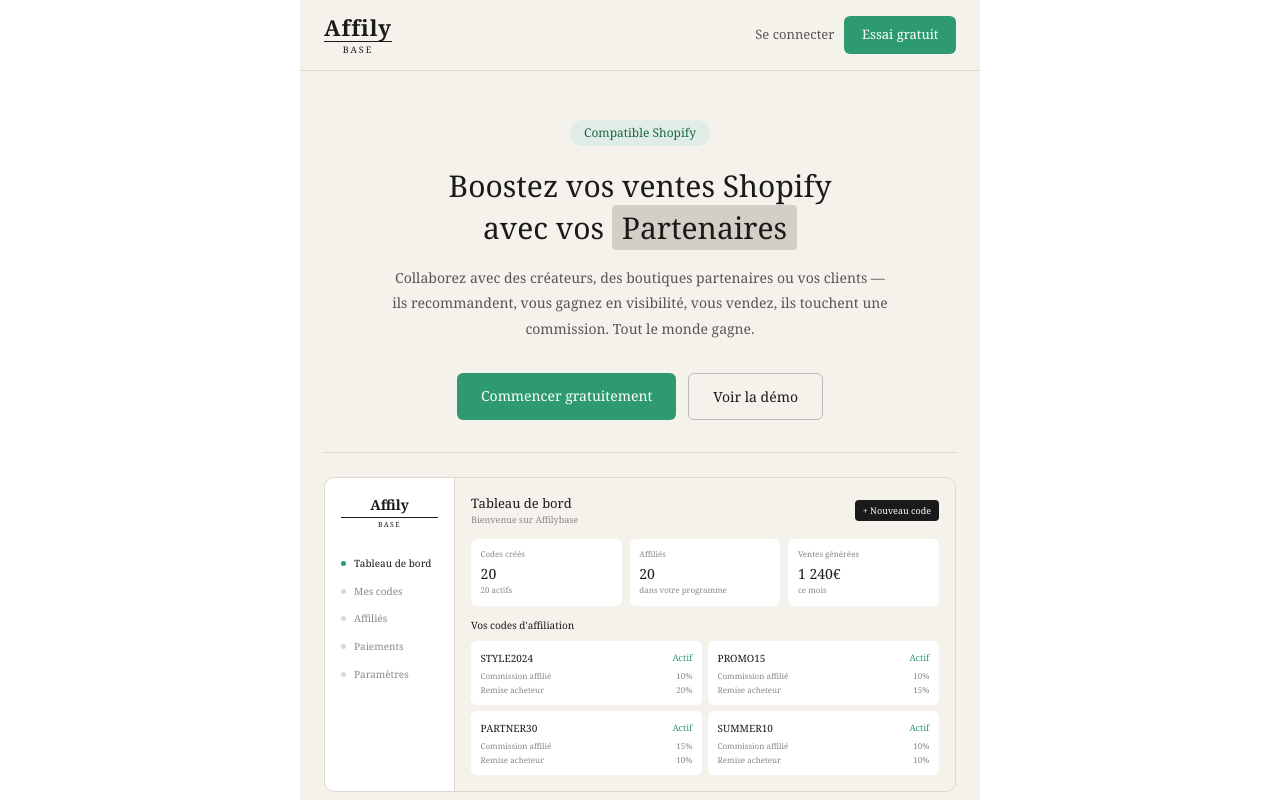
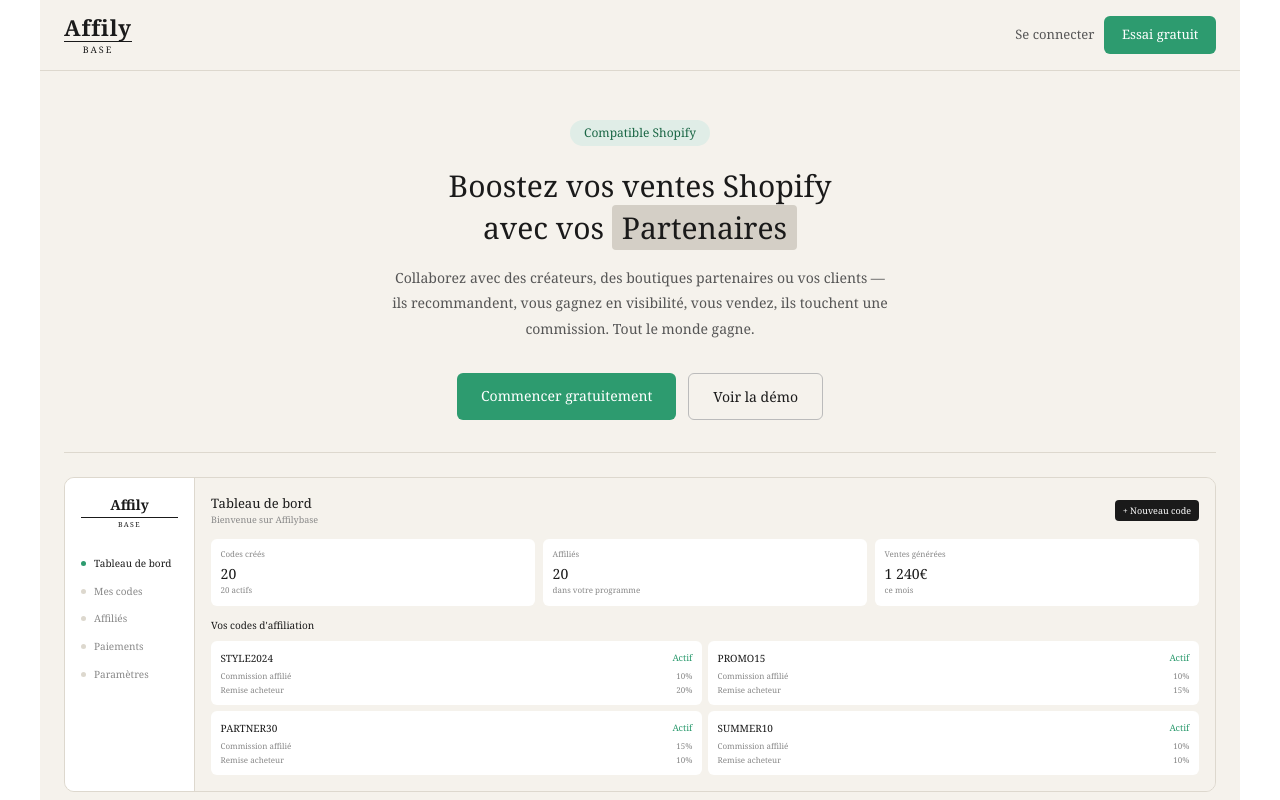
Before and after one commit to ukpt/affilybase, a Next.js app: page /landing in a window 1280 px wide. Shown: the top 800 px of the page. Built offline with nearby package versions, Linux system fonts and the light colour scheme.

Commit message:
landing page largeur 1200px

```diff
--- a/app/landing/page.tsx
+++ b/app/landing/page.tsx
@@ -1,6 +1,6 @@
 export default function Landing() {
   return (
-    <main style={{ fontFamily: 'Georgia, serif', maxWidth: '680px', margin: '0 auto', background: '#F5F2EC', color: '#1a1a1a', minHeight: '100vh' }}>
+    <main style={{ fontFamily: 'Georgia, serif', maxWidth: '1200px', margin: '0 auto', background: '#F5F2EC', color: '#1a1a1a', minHeight: '100vh' }}>
 
       {/* NAV */}
       <nav style={{ display: 'flex', alignItems: 'center', justifyContent: 'space-between', padding: '1rem 1.5rem', borderBottom: '0.5px solid #ddd8ce' }}>
```
